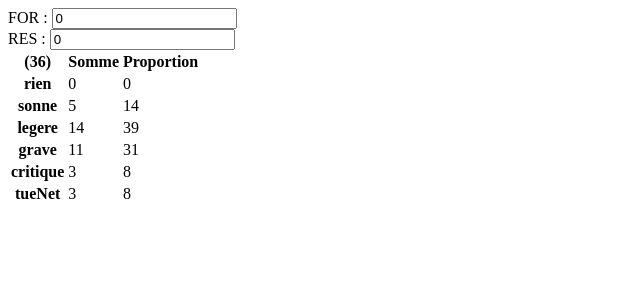
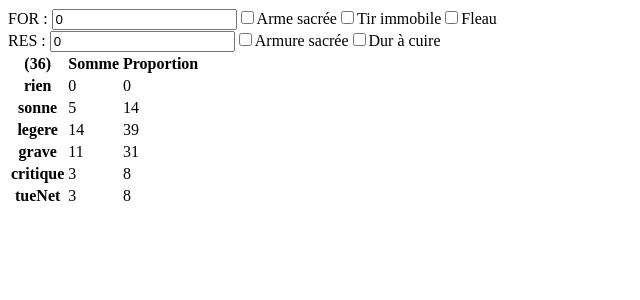
Before and after one commit to SebDelile/cdrf-wounds, a Next.js app: page / in a window 1280 px wide. Shown: the top 300 px of the page, without its empty margins (0-640 px from the left). Built offline with nearby package versions, Linux system fonts and the light colour scheme.

Commit message:
add handling of 1st batch of skills

```diff
--- a/src/pages/index.tsx
+++ b/src/pages/index.tsx
@@ -10,7 +10,13 @@ import { initialResults } from '@/constants/initialResults';
 export default function Home() {
   const [inputs, setInputs] = useState<inputsType>({
     FOR: 0,
+    armeSacree: false,
+    tirImmobile: false,
+    fleau: false,
+    //
     RES: 0,
+    armureSacree: false,
+    durACuire: false,
   });
 
   const [outputs, setOutputs] = useState<outputsType>(initialResults);
@@ -18,6 +24,13 @@ export default function Home() {
   useEffect(() => {
     setOutputs(computeResults(inputs));
   }, [inputs]);
+
+  const handleToggleBoolean = (field: keyof inputsType) => {
+    setInputs((state) => ({
+      ...state,
+      [field]: !state[field],
+    }));
+  };
 
   const totalOutputs = Object.values(outputs).reduce((a, b) => a + b, 0);
   return (
@@ -29,6 +42,7 @@ export default function Home() {
         <link rel="icon" href="/favicon.ico" />
       </Head>
       <main>
+        <div>
           <label>
             {'FOR : '}
             <input
@@ -42,7 +56,38 @@ export default function Home() {
               }}
             />
           </label>
-        <br />
+          <label>
+            <input
+              type="checkbox"
+              checked={inputs.armeSacree}
+              onChange={() => {
+                handleToggleBoolean('armeSacree');
+              }}
+            />
+            {'Arme sacrée'}
+          </label>
+          <label>
+            <input
+              type="checkbox"
+              checked={inputs.tirImmobile}
+              onChange={() => {
+                handleToggleBoolean('tirImmobile');
+              }}
+            />
+            {'Tir immobile'}
+          </label>
+          <label>
+            <input
+              type="checkbox"
+              checked={inputs.fleau}
+              onChange={() => {
+                handleToggleBoolean('fleau');
+              }}
+            />
+            {'Fleau'}
+          </label>
+        </div>
+        <div>
           <label>
             {'RES : '}
             <input
@@ -56,7 +101,27 @@ export default function Home() {
               }}
             />
           </label>
-        <br />
+          <label>
+            <input
+              type="checkbox"
+              checked={inputs.armureSacree}
+              onChange={() => {
+                handleToggleBoolean('armureSacree');
+              }}
+            />
+            {'Armure sacrée'}
+          </label>
+          <label>
+            <input
+              type="checkbox"
+              checked={inputs.durACuire}
+              onChange={() => {
+                handleToggleBoolean('durACuire');
+              }}
+            />
+            {'Dur à cuire'}
+          </label>
+        </div>
         <table>
           <thead>
             <tr>
--- a/src/types/inputsType.ts
+++ b/src/types/inputsType.ts
@@ -1,4 +1,10 @@
 export type inputsType = {
   FOR: number;
+  armeSacree: boolean;
+  tirImmobile: boolean;
+  fleau: boolean;
+  //
   RES: number;
+  armureSacree: boolean;
+  durACuire: boolean;
 };
--- a/src/utils/computeResults.ts
+++ b/src/utils/computeResults.ts
@@ -4,20 +4,29 @@ import { dice, diceType } from '@/constants/dice';
 import { inputsType } from '@/types/inputsType';
 import { outputsType } from '@/types/outputsType';
 import { woundIntensityType } from '@/constants/woundIntensity';
-import { woundResultsType } from '@/constants/woundResults';
+import { rien, tueNet, woundResultsType } from '@/constants/woundResults';
 
 export const computeResults = (inputs: inputsType): outputsType => {
   const results = { ...initialResults };
-  const { FOR, RES } = inputs;
-  const getIntensity = (dice: diceType) =>
-    Math.min(
-      Math.max(Math.floor((FOR + dice - RES) / 2), -1),
+  const { FOR, RES, armeSacree, armureSacree, tirImmobile, fleau, durACuire } =
+    inputs;
+  const getIntensity = (dice: diceType) => {
+    const rawIntensity = Math.floor((FOR + dice - RES) / 2);
+    const intensityWithLineShift =
+      rawIntensity + Number(tirImmobile) + Number(fleau) - Number(durACuire);
+    return Math.min(
+      Math.max(intensityWithLineShift, -1),
       9
     ) as woundIntensityType;
+  };
 
   dice.forEach((d1) => {
     // handle doubles
-    const result = readWoundTable(d1, getIntensity(d1));
+    const result = armureSacree
+      ? rien
+      : armeSacree
+      ? tueNet
+      : readWoundTable(d1, getIntensity(d1));
     results[result]++;
 
     // handle non-doubles (each is counted twice, ie 1-5 & 5-1)
```
Lines whose indentation alone changed are shown as unchanged.
